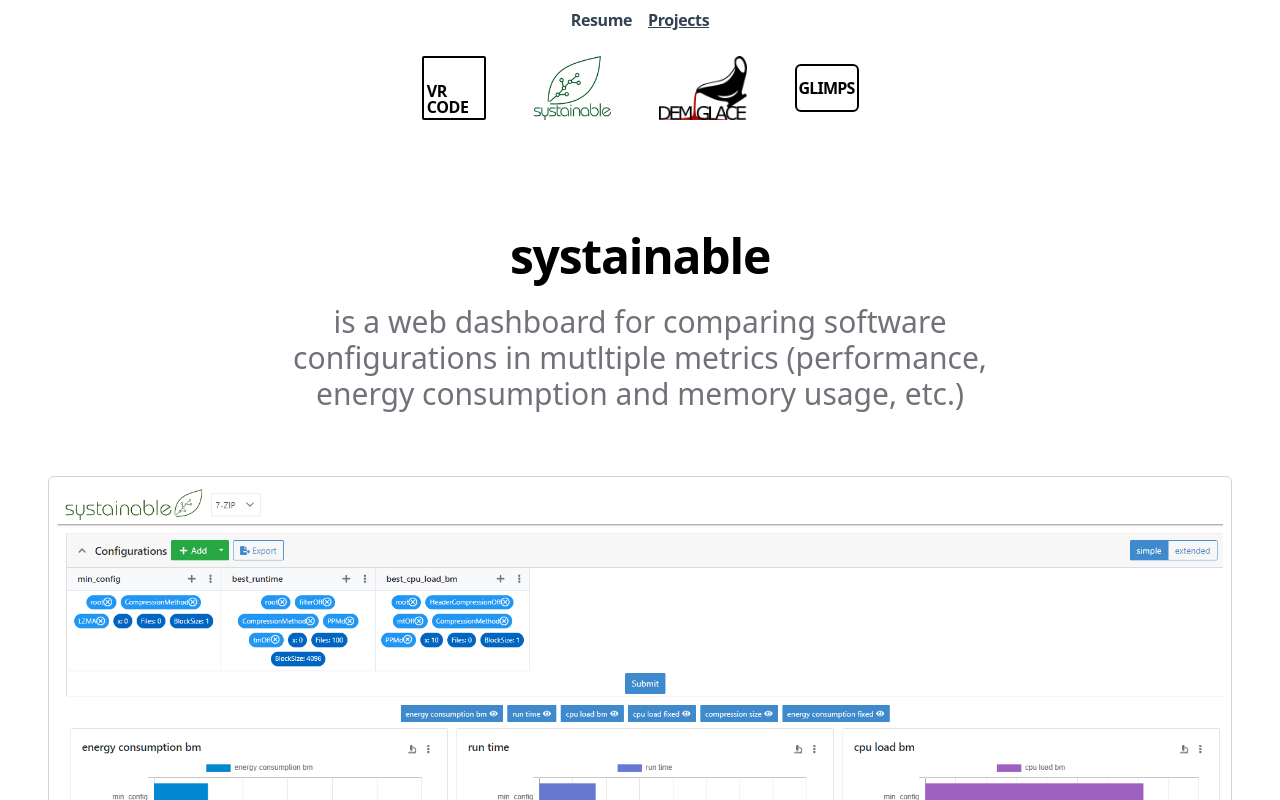
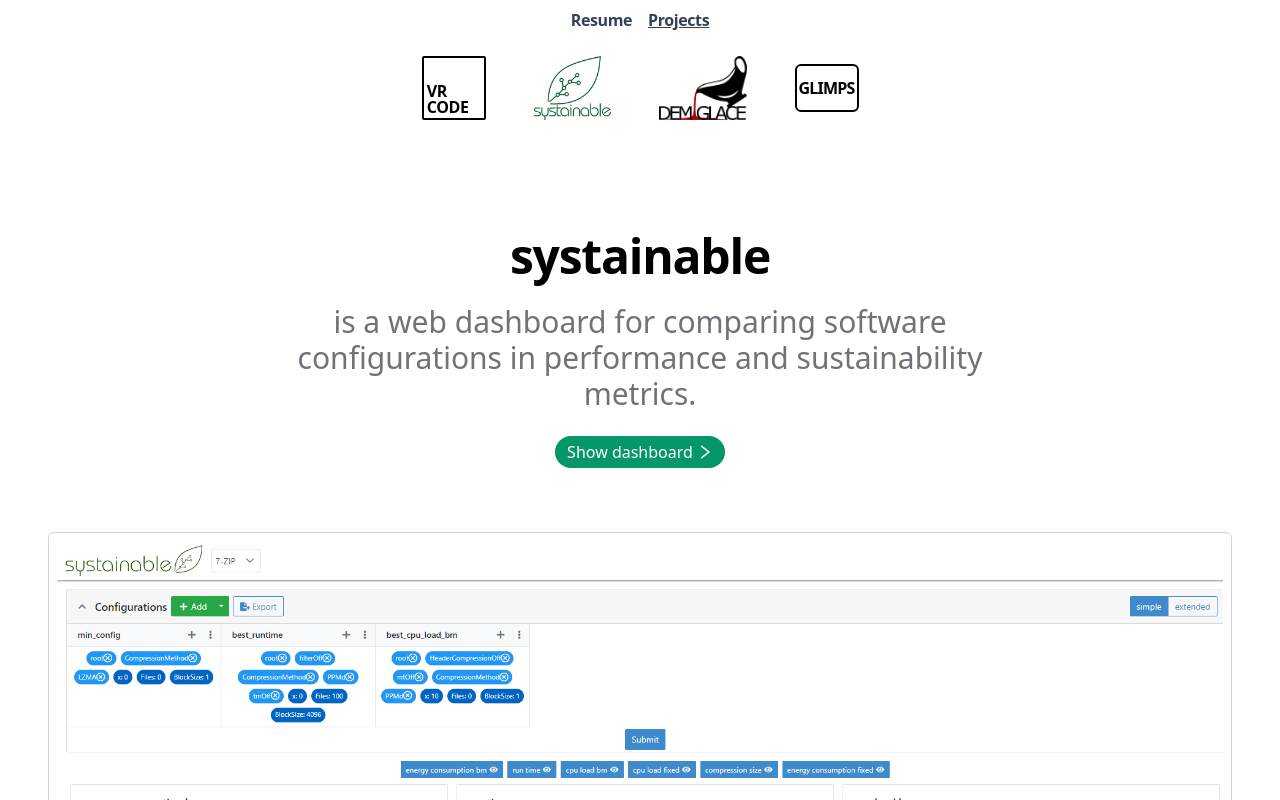
Before and after one commit to vanHekthor/portfolio, a Next.js app: page /projects/systainable in a window 1280 px wide. Shown: the top 800 px of the page. Built offline with nearby package versions, Linux system fonts and the light colour scheme.

Commit message:
Update systainable page content

```diff
--- a/src/pages/projects/systainable.tsx
+++ b/src/pages/projects/systainable.tsx
@@ -1,4 +1,4 @@
-import { GithubOutlined } from "@ant-design/icons";
+import { GithubOutlined, RightOutlined } from "@ant-design/icons";
 import Image from "next/image";
 import Link from "next/link";
 import { type FC } from "react";
@@ -19,9 +19,19 @@ const Systainable: FC = () => {
             </h1>
             <div className="w-full px-8 text-center text-lg font-medium text-zinc-500 sm:text-xl md:max-w-screen-md md:text-2xl xl:text-3xl">
               is a web dashboard for comparing software configurations in
-              mutltiple metrics (performance, energy consumption and memory
-              usage, etc.)
+              performance and sustainability metrics.
             </div>
+            <a
+              className="m-auto flex w-fit"
+              target="_blank"
+              href="https://systainable.herokuapp.com"
+              rel="noreferrer"
+            >
+              <div className="flex items-center gap-x-1 rounded-full bg-emerald-600 py-1 px-3 text-white">
+                Show dashboard
+                <RightOutlined />
+              </div>
+            </a>
           </div>
         </div>
         <div className="m-auto w-full max-w-screen-xl px-8 sm:px-12">
```
